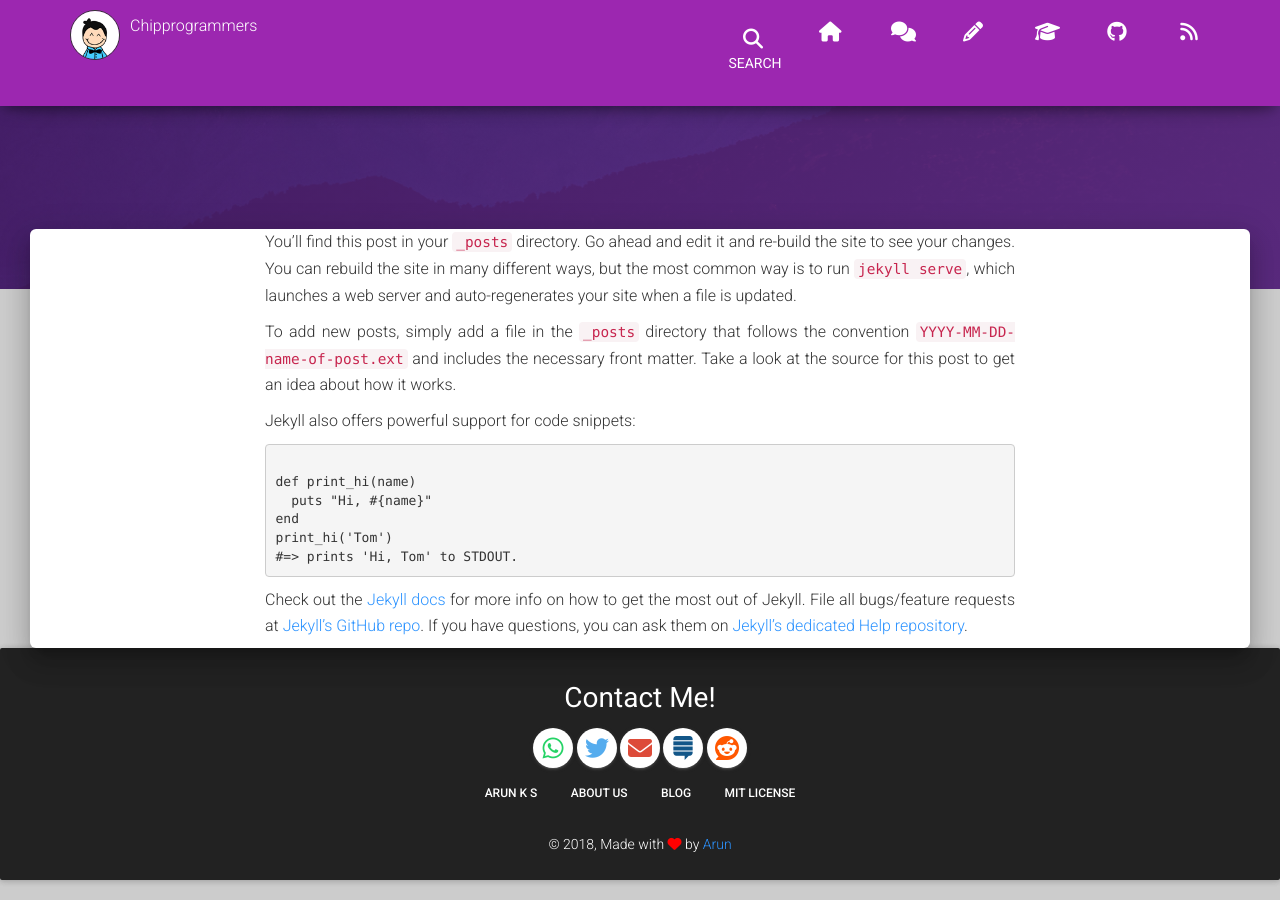
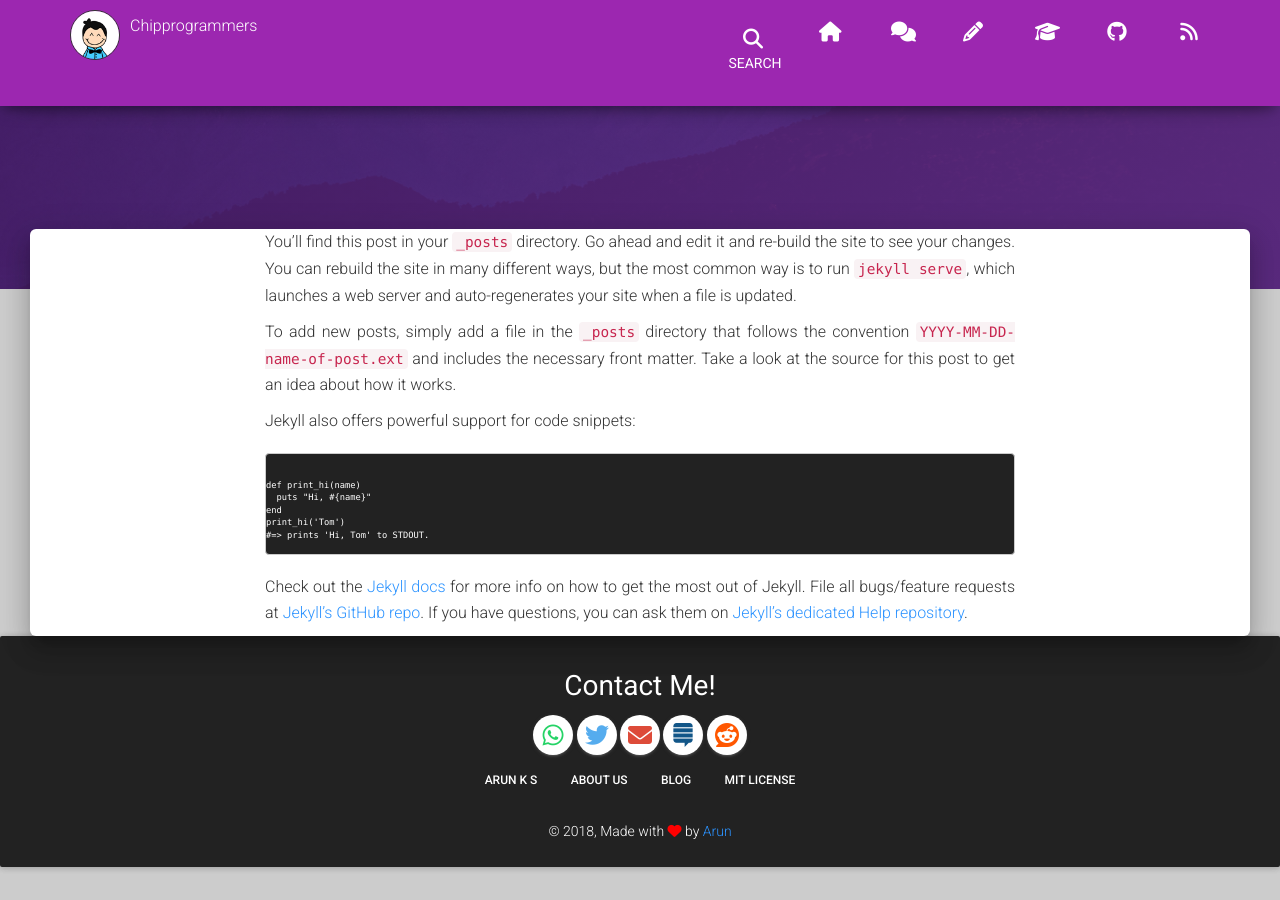
Before and after one commit to tip4programs/imbue, a Jekyll site: the page built from _posts/2016-04-24-welcome-to-jekyll.md, in a window 1280 px wide and 900 px high, scrolled down 521 px. Built offline with Jekyll 4.4.1, drawn with Linux system fonts in a browser that asks for light colours; nearby versions of some CDN libraries.

Commit message:
Update syntax_highlight.css

```diff
--- a/asset/css/syntax_highlight.css
+++ b/asset/css/syntax_highlight.css
@@ -1,3 +1,14 @@
+pre {
+    background: #222;
+    width: 100%;
+    padding: 1.25rem 0;
+    color: #fff;
+    margin: 1.875rem 0;
+    font-size: .875rem;
+    white-space: pre;
+    word-wrap: break-word;
+    overflow-x:auto;
+}
 .highlight pre code * {
   white-space: nowrap;    // this sets all children inside to nowrap
 }
```
